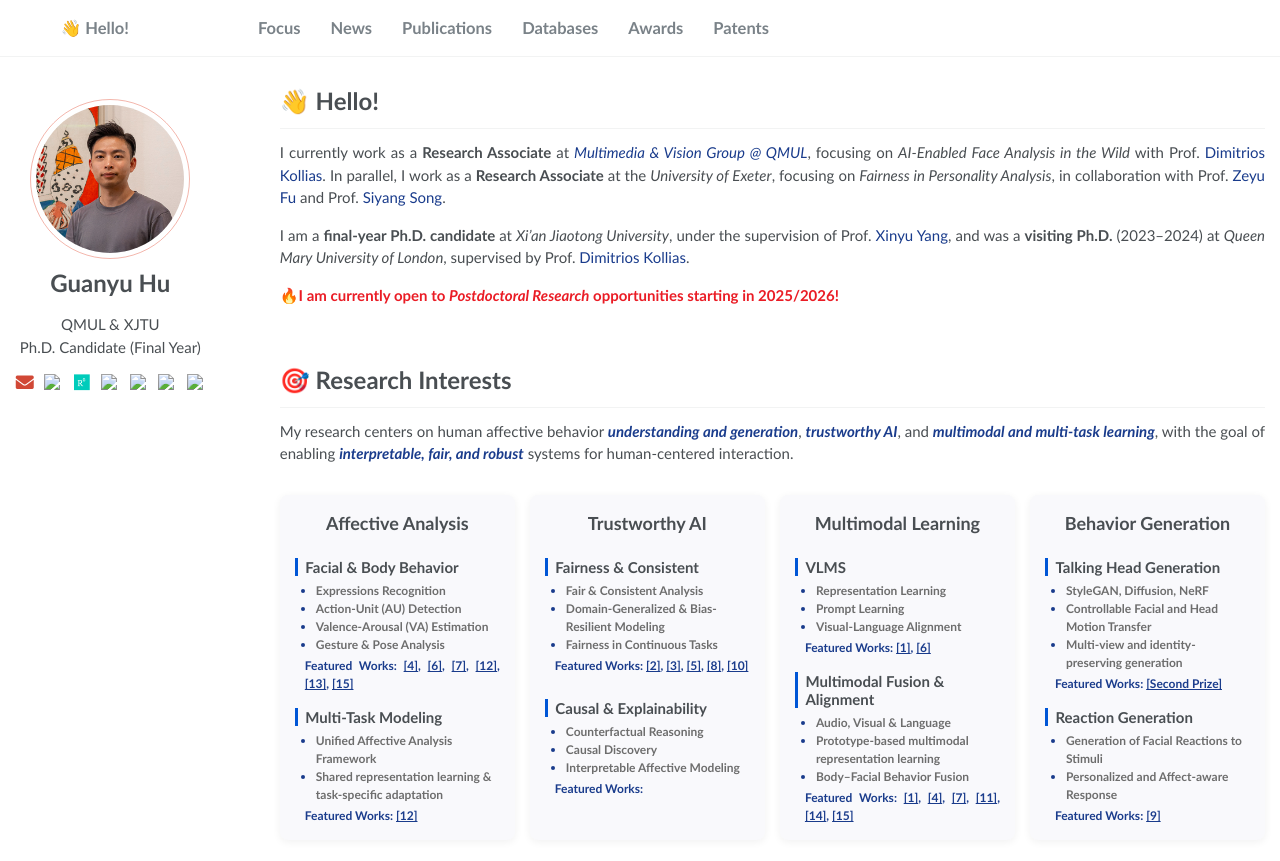
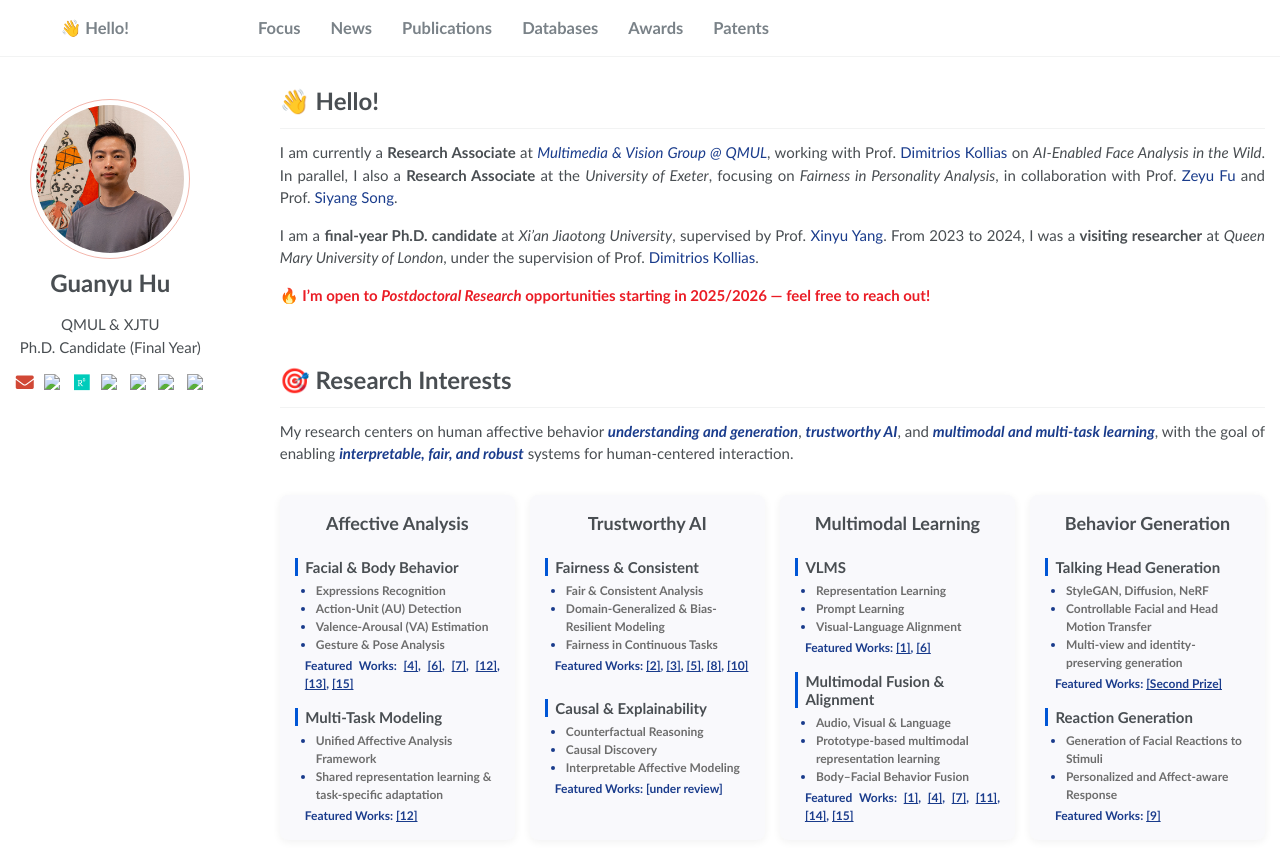
Before and after one commit to imhgy/imhgy.github.io, a Jekyll site: the page built from _pages/about.md, in a window 1280 px wide and 900 px high. Shown: the top 861 px of the window. Built offline with Jekyll 4.4.1, drawn with Linux system fonts in a browser that asks for light colours; some of the changed text lies outside the part shown.

Commit message:
Initial commit

```diff
--- a/_data/publications.yml
+++ b/_data/publications.yml
@@ -61,7 +61,7 @@
 - id: bridging-fair-affect
   title: "Bridging the Gap: Protocol Towards Fair and Consistent Affect Analysis."
   authors: "<span class=\"highlight\">Guanyu Hu</span>, Eleni Papadopoulou, Dimitrios Kollias, Paraskevi Tzouveli, Jie Wei, Xinyu Yang"
-  venue: CVPR 2025
+  venue: IEEE FG 2025
   url: https://ieeexplore.ieee.org/document/10582033
 
 - id: robust-reaction-generation
@@ -72,7 +72,7 @@
 
 - id: recruitment
   title: "Artificial intelligence for optimizing recruitment and retention in clinical trials: a scoping review."
-  authors: "Xiaoran Lu, Chen Yang, Lu Liang, Guanyu Hu, Ziyi Zhong, Zihao Jiang"
+  authors: "Xiaoran Lu, Chen Yang, Lu Liang, <span class=\"highlight\">Guanyu Hu</span>, Ziyi Zhong, Zihao Jiang"
   venue: Journal of the American Medical Informatics Association (JAMIA) 2024
   url: https://academic.oup.com/jamia/article/31/11/2749/7755392
 
@@ -91,7 +91,7 @@
 - id: abaw6-competition
   title: "The 6th Affective Behavior Analysis In-the-wild (ABAW) Competition."
   authors: "Dimitrios Kollias, P, Tzirakis, A, Cowen, S, Zafeiriou, ..., <span class=\"highlight\">Guanyu Hu</span>"
-  venue: CVPR 2024
+  venue: IEEE CVPR 2024
   url: https://affective-behavior-analysis-in-the-wild.github.io/6th/
 
 - id: msrf-graph-emotion
--- a/_pages/about.md
+++ b/_pages/about.md
@@ -10,20 +10,17 @@ redirect_from:
 
 <h1 id="Hello" style="margin-top: 1rem">👋 Hello!</h1>
 
-I currently work as a **Research Associate** at
+I am currently a **Research Associate** at
 [_Multimedia & Vision Group @ QMUL_](https://www.qmul.ac.uk/eecs/research/research-centres-and-groups/multimedia--vision-mmv-research-group/),
-focusing on *AI-Enabled Face Analysis in the Wild*
-with Prof. [Dimitrios Kollias](https://sites.google.com/view/dimitrioskollias).
-In parallel, I work as a **Research Associate** at the _University of Exeter_, focusing on *Fairness in Personality
+working with Prof. [Dimitrios Kollias](https://sites.google.com/view/dimitrioskollias) on *AI-Enabled Face Analysis in the Wild*.
+In parallel, I also a **Research Associate** at the _University of Exeter_, focusing on *Fairness in Personality
 Analysis*, in collaboration with Prof. [Zeyu Fu](https://zeyufu.github.io/)
 and Prof. [Siyang Song](https://hbuglab.com/people.html).
 
-I am a **final-year Ph.D. candidate** at _Xi’an Jiaotong University_, under the supervision
-of Prof. [Xinyu Yang](https://gr.xjtu.edu.cn/web/xyyang), and was a **visiting Ph.D.** (2023–2024) at _Queen
-Mary University of London_, supervised by Prof. [Dimitrios Kollias](https://sites.google.com/view/dimitrioskollias).
+I am a **final-year Ph.D. candidate** at _Xi’an Jiaotong University_, supervised by Prof. [Xinyu Yang](https://gr.xjtu.edu.cn/web/xyyang). From 2023 to 2024, I was a **visiting researcher** at _Queen
+Mary University of London_, under the supervision of Prof. [Dimitrios Kollias](https://sites.google.com/view/dimitrioskollias).
 
-<span style="color: #ea1c25; font-weight: bold;">🔥I am currently open to _Postdoctoral Research_ opportunities starting in
-2025/2026!</span>
+<span style="color: #ea1c25; font-weight: bold;">🔥 I'm open to _Postdoctoral Research_ opportunities starting in 2025/2026 — feel free to reach out!</span>
 
 # 🎯 Research Interests
 
@@ -121,7 +118,7 @@ Mary University of London_, supervised by Prof. [Dimitrios Kollias](https://site
           <li>Causal Discovery</li>
           <li>Interpretable Affective Modeling</li>
         </ul>
-        <p   class="reference-list">Featured Works:
+        <p   class="reference-list">Featured Works: [under review]
           {% assign target_ids2 = "affective-causal-discovery,beyond-prompts-vega" | split: "," %}
           {% assign result_links2 = "" | split: "" %}
           {% for pub in pubs %}
```
